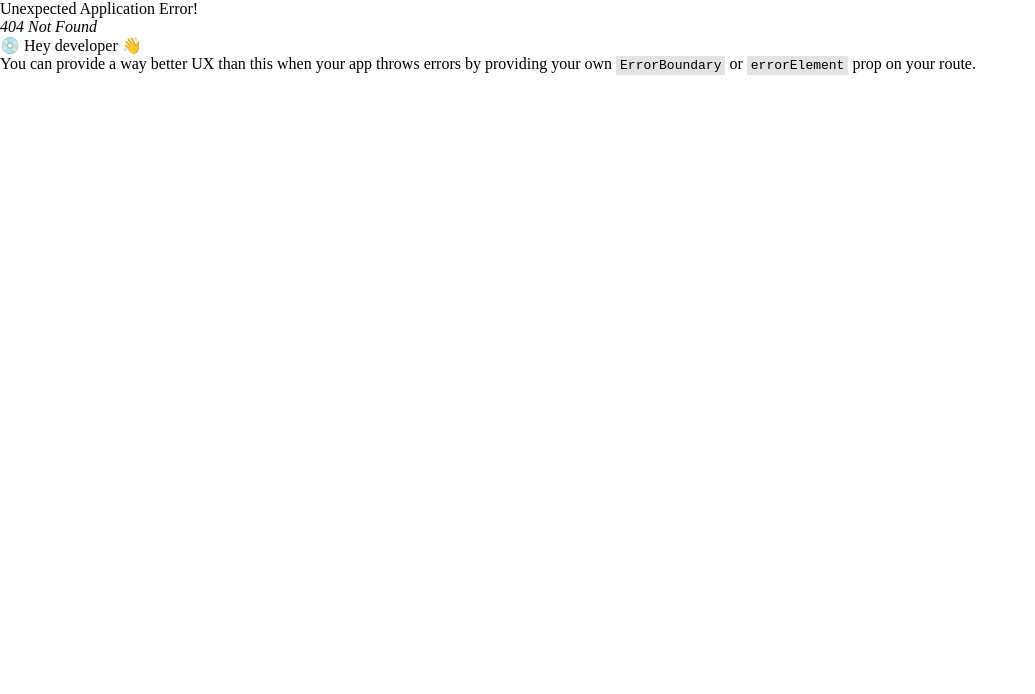
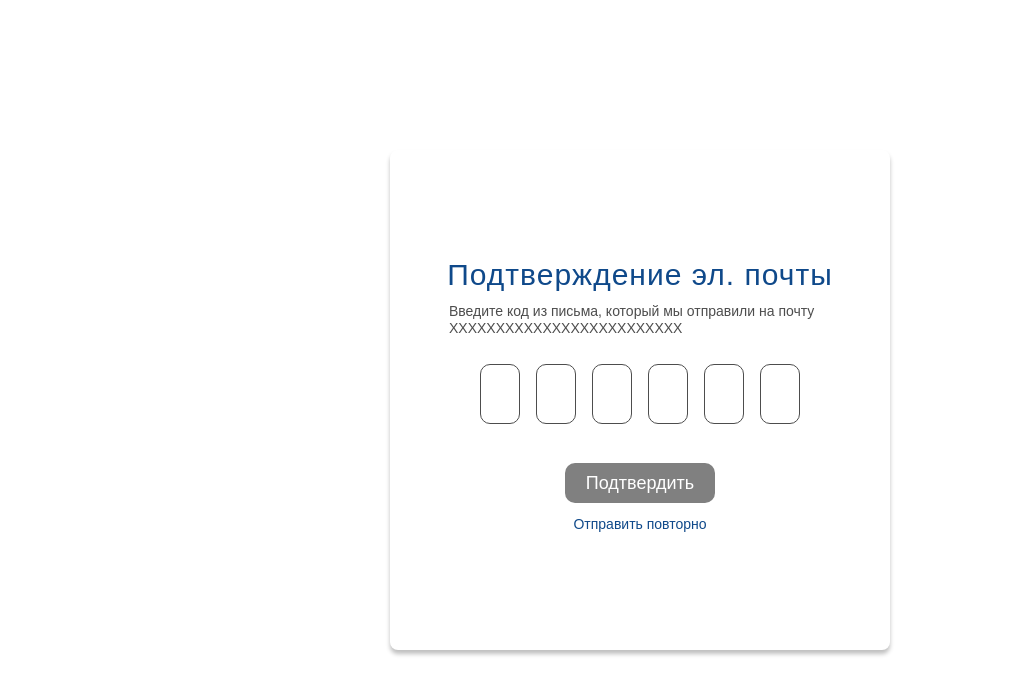
Before and after one commit to Houd1niq/CTT, a React (Vite) app in the folder client/: page /emailConfirm in a window 1280 px wide. Before the commit this address had no page. Shown: the top 694 px of the page, without its empty margins (0-1035 px from the left). Built offline with nearby package versions, Linux system fonts and the light colour scheme.

Commit message:
Email confirm, some fixes, show/hide password

```diff
--- a/client/src/App.scss
+++ b/client/src/App.scss
@@ -55,7 +55,7 @@ body {
     line-height: 17px;
     color: rgb(77, 77, 77);
     text-align: center;
-    transform: translateX(-12px);
+    transform: translateX(-17px);
   }
 }
 
--- a/client/src/App.tsx
+++ b/client/src/App.tsx
@@ -467,19 +467,25 @@ function App() {
                                     onChange={(e) => { setContactPerson(e.target.value); handleInputChange(); }}
                                 />
                             </div>
+                            {!patentToEdit && (
                                 <div className="fileUpload" onDrop={handleDrop} onDragOver={(e) => e.preventDefault()}>
                                     <div className="fileUploadContent">
-                                    <img src="../public/icons8-upload-file-48.png" alt="Upload Icon" className="uploadIcon"/>
+                                        <img src="../public/icons8-upload-file-48.png" alt="Upload Icon"
+                                             className="uploadIcon"/>
                                         <p className="uploadText">Перетащите файл сюда</p>
                                         <p className="orText">или</p>
                                         <label htmlFor="fileUpload" className="browseButton">Выберите файл</label>
-                                    <input type="file" id="fileUpload" className="fileInput" onChange={handleFileChange}/>
+                                        <input type="file" id="fileUpload" className="fileInput"
+                                               onChange={handleFileChange}/>
                                         {file && <hr className="fileSeparator"/>}
                                         <div className="uploadedFileName">{file?.name}</div>
                                     </div>
                                 </div>
+                            )}
                             <div className="popupButtons">
-                                <button type="button" className="closePopup" onClick={() => handleCloseAddPopup(false)}>Закрыть</button>
+                                <button type="button" className="closePopup"
+                                        onClick={() => handleCloseAddPopup(false)}>Закрыть
+                                </button>
                                 <button type="submit" className="popupSubmit">
                                     {patentToEdit ? 'Обновить патент' : 'Добавить патент'}
                                 </button>
@@ -492,7 +498,8 @@ function App() {
                 <div className="popupContainerDelete">
                     <div className="popupDelete">
                         <p>
-                            Вы уверены, что хотите удалить патент "<span className="patentName">{patentToDelete.name}</span>"?
+                            Вы уверены, что хотите удалить патент "<span
+                            className="patentName">{patentToDelete.name}</span>"?
                         </p>
                         <div className="popupButtonsDelete">
                             <button className="confirmDeleteButton" onClick={handleConfirmDelete}>Да</button>
--- a/client/src/Authorization.scss
+++ b/client/src/Authorization.scss
@@ -97,3 +97,13 @@
   width: 100%;
   flex-direction: column;
 }
+
+.passwordContainer {
+  position: relative;
+  display: flex;
+}
+
+.togglePassword {
+  position: absolute;
+  cursor: pointer;
+}
--- a/client/src/Authorization.tsx
+++ b/client/src/Authorization.tsx
@@ -1,10 +1,17 @@
 import { useState, useEffect } from 'react';
 import './Authorization.scss';
+import eyeOpenIcon from './assets/eye-svgrepo-com.svg';
+import eyeClosedIcon from './assets/eye-closed-svgrepo-com.svg';
 
 const Authorization = () => {
     const [email, setEmail] = useState('');
     const [password, setPassword] = useState('');
     const [emailError, setEmailError] = useState('');
+    const [showPassword, setShowPassword] = useState(false);
+
+    const toggleShowPassword = () => {
+        setShowPassword(prevState => !prevState);
+    };
 
     const validateEmail = (email: string) => /^[a-zA-Z0-9._%+-]+@[a-zA-Z0-9.-]+\.[a-zA-Z]{2,}$/.test(email.toLowerCase());
 
@@ -25,8 +32,28 @@ const Authorization = () => {
         <div className="authContainer">
             <div className="authForm">
                 <h1 className="authTitle">Авторизация</h1>
-                <input type="email" placeholder="Почта" className="authInput" value={email} onChange={handleInputChange(setEmail, validateEmail)} />
-                <input type="password" placeholder="Пароль" className="authInput" value={password} onChange={handleInputChange(setPassword)} />
+                <input
+                    type="email"
+                    placeholder="Почта"
+                    className="authInput"
+                    value={email}
+                    onChange={handleInputChange(setEmail, validateEmail)}
+                />
+                <div className="passwordContainer">
+                    <input
+                        type={showPassword ? 'text' : 'password'}
+                        placeholder="Пароль"
+                        className="authInput"
+                        value={password}
+                        onChange={handleInputChange(setPassword)}
+                    />
+                    <img
+                        src={showPassword ? eyeOpenIcon : eyeClosedIcon}
+                        alt={showPassword ? 'Скрыть пароль' : 'Показать пароль'}
+                        className="togglePassword"
+                        onClick={toggleShowPassword}
+                    />
+                </div>
                 <p className={`errorLogin ${emailError ? 'visible' : ''}`}>{emailError || ' '}</p>
                 <div className="buttonWithForgot">
                     <p className="forgotPassword">Забыли пароль?</p>
--- /dev/null
+++ b/client/src/EmailConfirm.scss
@@ -0,0 +1,115 @@
+.emailContainer {
+  display: flex;
+  justify-content: center;
+  align-items: center;
+  height: 100vh;
+}
+
+.emailContainerForm {
+  width: 500px;
+  height: 500px;
+  box-shadow: 0 4px 4px 0 rgba(0, 0, 0, 0.25);
+  display: flex;
+  flex-direction: column;
+  justify-content: flex-start;
+  padding: 20px;
+  border-radius: 8px;
+}
+
+.emailForm {
+  display: flex;
+  gap: 16px;
+  flex-direction: row;
+  align-items: center;
+  margin: 27px auto 39px;
+}
+
+.emailCell {
+  width: 40px;
+  height: 60px;
+  text-align: center;
+  font-size: 20px;
+  border: 1px solid rgb(77, 77, 77);
+  border-radius: 10px;
+  outline: none;
+  transition: border-color 0.3s;
+
+  &:focus {
+    border-color: #007bff;
+  }
+}
+
+.information {
+  text-align: left;
+  margin: 0 auto;
+}
+
+.emailTitle {
+  font-family: Montserrat, sans-serif;
+  font-weight: 500;
+  font-size: 30px;
+  line-height: 37px;
+  color: rgb(15, 73, 138);
+  margin: 86px auto 0;
+  letter-spacing: 1px;
+  text-align: center;
+}
+
+.emailLabel {
+  font-family: Montserrat, sans-serif;
+  font-weight: 500;
+  font-size: 14px;
+  line-height: 17px;
+  color: rgb(77, 77, 77);
+  margin: 10px 0 0 39px;
+  text-align: left;
+}
+
+.confirmButtonEmail {
+  width: 150px;
+  height: 40px;
+  color: rgb(255, 255, 255);
+  background-color: rgb(15, 73, 138);
+  border-radius: 10px;
+  align-self: center;
+  font-family: Montserrat, sans-serif;
+  font-weight: 500;
+  font-size: 18px;
+  line-height: 22px;
+  cursor: pointer;
+  transition: background-color 0.3s ease;
+  user-select: none;
+
+  &:hover {
+    background-color: #0162bb;
+  }
+
+  &:disabled {
+    background-color: gray;
+    cursor: default;
+  }
+}
+
+.sendCodeAgainButton {
+  background: none;
+  border: none;
+  color: rgb(15, 73, 138);
+  font-family: Montserrat, sans-serif;
+  font-weight: 500;
+  font-size: 14px;
+  line-height: 17px;
+  cursor: pointer;
+  align-self: center;
+  margin: 13px auto 0;
+}
+
+.sendCodeAgain {
+  color: rgb(15, 73, 138);
+  font-family: Montserrat, sans-serif;
+  font-weight: 500;
+  font-size: 14px;
+  line-height: 17px;
+  align-self: center;
+  cursor: default;
+  margin: 13px auto 0;
+}
--- /dev/null
+++ b/client/src/EmailConfirm.tsx
@@ -0,0 +1,90 @@
+import React, {useState, useEffect} from 'react';
+import './EmailConfirm.scss';
+
+const EmailConfirm: React.FC = () => {
+    const [code, setCode] = useState<string[]>(Array(6).fill(''));
+    const [isButtonDisabled, setIsButtonDisabled] = useState(true);
+    const [resendCountdown, setResendCountdown] = useState<number | null>(null);
+
+    useEffect(() => {
+        setIsButtonDisabled(code.some((digit) => digit === ''));
+    }, [code]);
+
+    useEffect(() => {
+        if (resendCountdown !== null && resendCountdown > 0) {
+            const timer = setInterval(() => setResendCountdown((prev) => prev! - 1), 1000);
+            return () => clearInterval(timer);
+        }
+    }, [resendCountdown]);
+
+    const handleInputChange = (index: number, value: string) => {
+        if (value.length <= 1) {
+            const newCode = [...code];
+            newCode[index] = value;
+            setCode(newCode);
+
+            if (value && index < 5) {
+                document.getElementById(`emailForm-${index + 1}`)?.focus();
+            }
+        }
+    };
+
+    const handleKeyDown = (index: number, event: React.KeyboardEvent<HTMLInputElement>) => {
+        if (event.key === 'Backspace' && code[index] === '') {
+            if (index > 0) {
+                document.getElementById(`emailForm-${index - 1}`)?.focus();
+            }
+        }
+    };
+
+    const handleResendClick = () => {
+        setResendCountdown(300);
+    };
+
+    const formatTime = (seconds: number) => {
+        const minutes = Math.floor(seconds / 60);
+        const remainingSeconds = seconds % 60;
+        return `${minutes}:${remainingSeconds.toString().padStart(2, '0')}`;
+    }
+
+    return (
+        <div className="emailContainer">
+            <div className="emailContainerForm">
+                <div className="information">
+                    <h1 className="emailTitle">Подтверждение эл. почты</h1>
+                    <p className="emailLabel">Введите код из письма, который мы отправили на почту
+                        XXXXXXXXXXXXXXXXXXXXXXXXX</p>
+                </div>
+                <div className="emailForm">
+                    {code.map((digit, index) => (
+                        <input
+                            key={index}
+                            id={`emailForm-${index}`}
+                            type="text"
+                            maxLength={1}
+                            value={digit}
+                            onChange={(e) => handleInputChange(index, e.target.value)}
+                            onKeyDown={(e) => handleKeyDown(index, e)}
+                            className="emailCell"
+                        />
+                    ))}
+                </div>
+                <button
+                    className={`confirmButtonEmail ${isButtonDisabled ? 'disabled' : ''}`}
+                    disabled={isButtonDisabled}>Подтвердить
+                </button>
+                {resendCountdown !== null && resendCountdown > 0 ? (
+                    <p className="sendCodeAgain">
+                        Повторно отправить код можно через {formatTime(resendCountdown)}
+                    </p>
+                ) : (
+                    <button className="sendCodeAgainButton" onClick={handleResendClick}>
+                        Отправить повторно
+                    </button>
+                )}
+            </div>
+        </div>
+    );
+};
+
+export default EmailConfirm;
--- a/client/src/Forgot.scss
+++ b/client/src/Forgot.scss
@@ -45,8 +45,8 @@
   position: absolute;
   cursor: pointer;
   width: 10%;
-  top: 8px;
-  transform: translateX(850%);
+  top: 6px;
+  transform: translateX(870%);
 }
 
 .forgotContent {
--- a/client/src/Forgot.tsx
+++ b/client/src/Forgot.tsx
@@ -21,6 +21,7 @@ const Forgot: React.FC = () => {
     };
 
     const isPasswordMatch = password === confirmPassword && password.length > 0;
+    const showError = (password.length > 0 || confirmPassword.length > 0) && !isPasswordMatch;
 
     return (
         <div className="forgotContainer">
@@ -57,7 +58,7 @@ const Forgot: React.FC = () => {
                             onClick={toggleShowPassword}
                         />
                     </div>
-                    <p className={`errorMessage ${isPasswordMatch ? 'hidden' : ''}`}>
+                    <p className={`errorMessage ${showError ? '' : 'hidden'}`}>
                         Пароли не совпадают
                     </p>
                 </div>
--- a/client/src/main.tsx
+++ b/client/src/main.tsx
@@ -8,6 +8,7 @@ import {
 } from "react-router-dom";
 import Authorization from "./Authorization.tsx";
 import Forgot from "./Forgot.tsx";
+import EmailConfirm from "./EmailConfirm.tsx";
 
 const router = createBrowserRouter([
     {
@@ -22,6 +23,10 @@ const router = createBrowserRouter([
       path: '/forgot',
       element: <Forgot/>
     },
+    {
+      path: '/emailConfirm',
+      element: <EmailConfirm/>
+    },
 ]);
 
 createRoot(document.getElementById('root')!).render(
```
Lines whose indentation alone changed are shown as unchanged.
